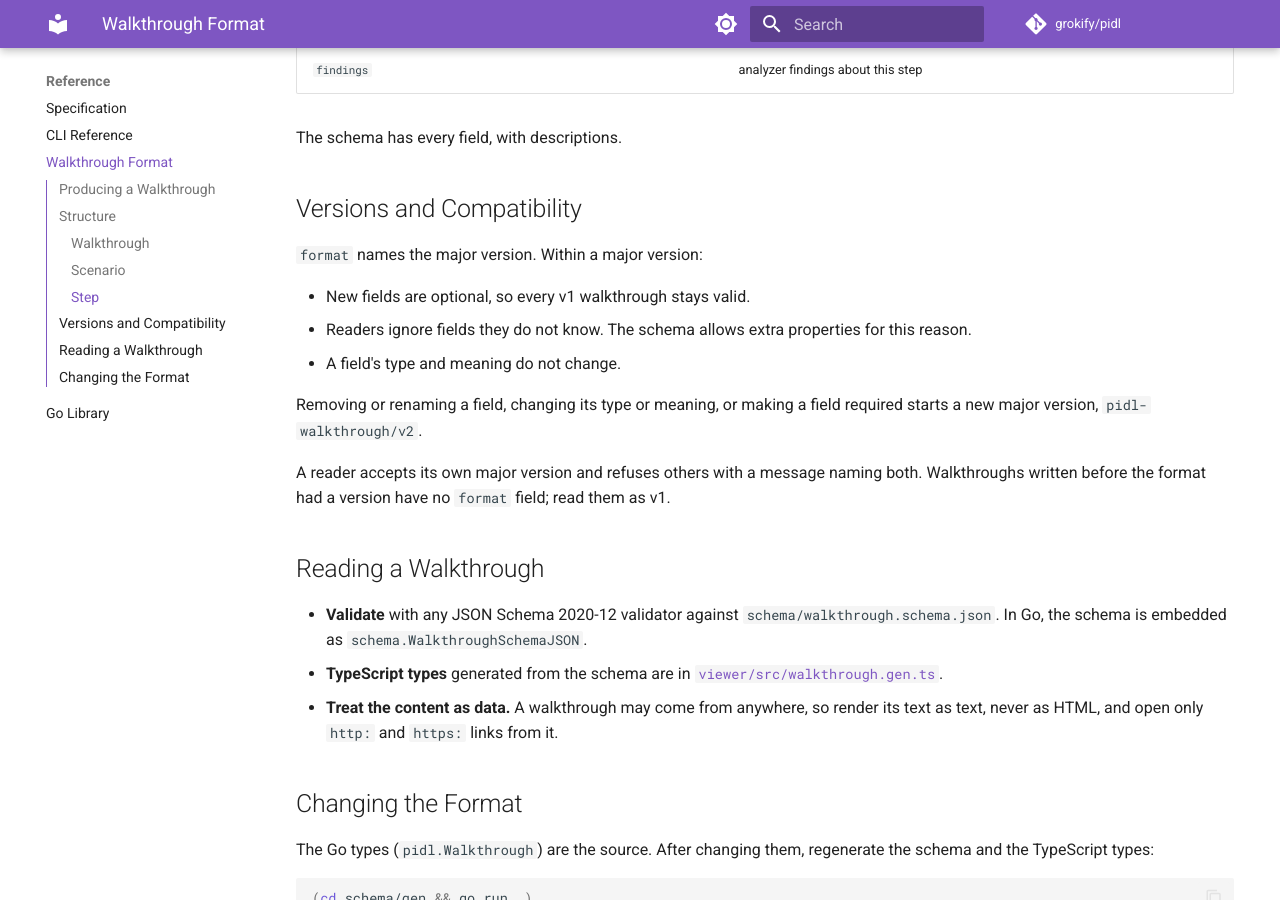
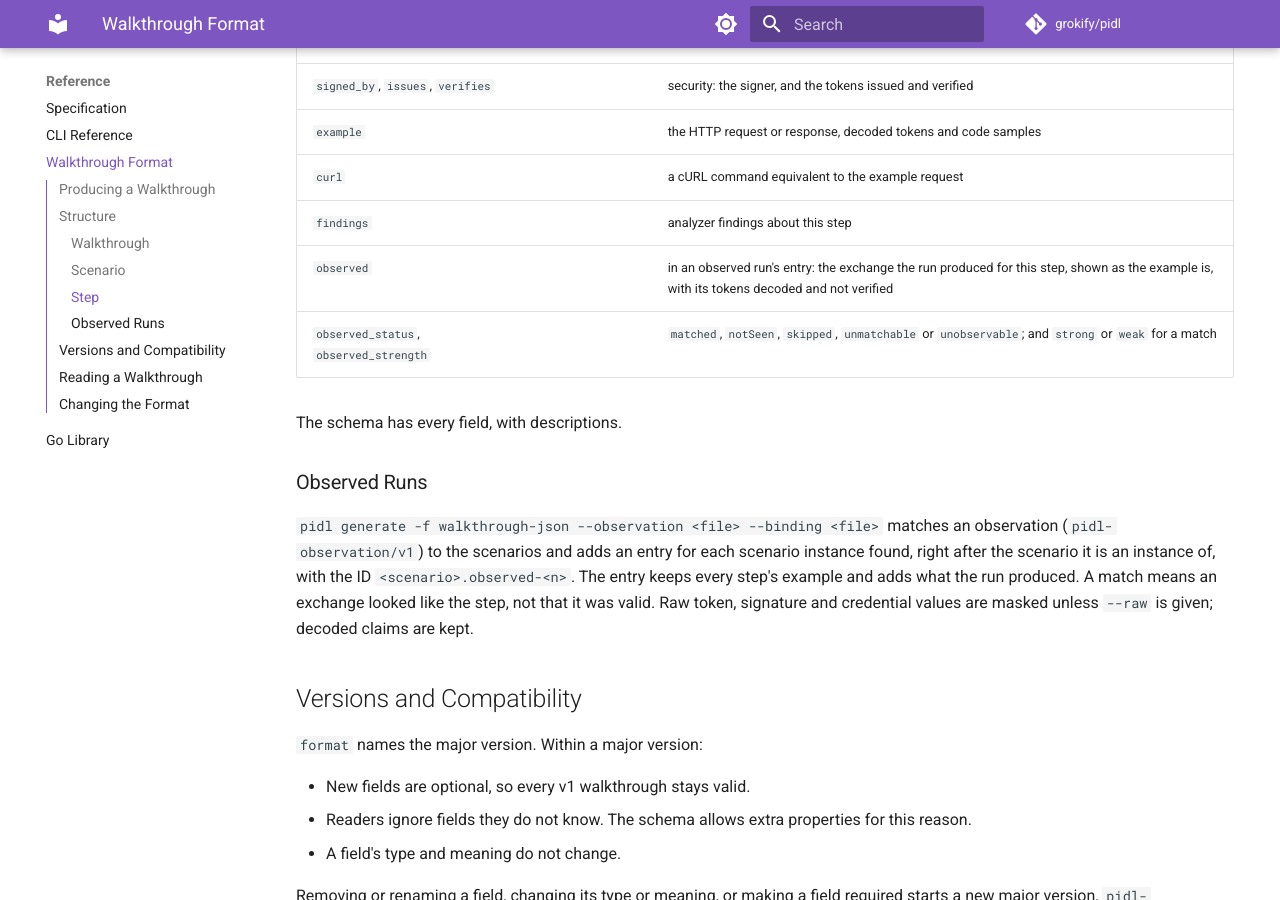
Before and after one commit to grokify/pidl, an MkDocs documentation site: the page built from docs/reference/walkthrough-format.md, in a window 1280 px wide and 900 px high, scrolled down 2920 px. Built offline with MkDocs 1.6.1 and Material for MkDocs 9.7.7, drawn with Linux system fonts in a browser that asks for light colours; comment, search, counter and statistics services are not loaded; some of the changed text lies outside the part shown.

Commit message:
docs: describe observed runs and the observe command
Refs: RMI-PIDL-135
Refs: RMI-PIDL-136
Co-Authored-By: Claude Opus 5.5 <noreply@anthropic.com>

```diff
--- a/docs/reference/walkthrough-format.md
+++ b/docs/reference/walkthrough-format.md
@@ -70,6 +70,8 @@ Name walkthrough files `<name>.walkthrough.json`, so their format is clear witho
 | `group`, `variant_of`, `variant_label` | | navigation: its group, and the scenario it is a variant of |
 | `description`, `narration`, `briefing` | | prose, spoken text by language, and an introduction |
 | `samples` | | code samples for the whole scenario |
+| `observed_run` | | on an entry showing a run observed in a real system: the scenario it is an instance of, the capture's source, the instance number, the runner-up scenario, counts of step outcomes, and whether raw values were redacted |
+| `observed_extra` | | that run's exchanges that matched no step, each with `after_step`, the number of the step it followed (0 before the first) |
 
 ### Step
 
@@ -86,8 +88,14 @@ Name walkthrough files `<name>.walkthrough.json`, so their format is clear witho
 | `example` | | the HTTP request or response, decoded tokens and code samples |
 | `curl` | | a cURL command equivalent to the example request |
 | `findings` | | analyzer findings about this step |
+| `observed` | | in an observed run's entry: the exchange the run produced for this step, shown as the example is, with its tokens decoded and not verified |
+| `observed_status`, `observed_strength` | | `matched`, `notSeen`, `skipped`, `unmatchable` or `unobservable`; and `strong` or `weak` for a match |
 
 The schema has every field, with descriptions.
+
+### Observed Runs
+
+`pidl generate -f walkthrough-json --observation <file> --binding <file>` matches an observation (`pidl-observation/v1`) to the scenarios and adds an entry for each scenario instance found, right after the scenario it is an instance of, with the ID `<scenario>.observed-<n>`. The entry keeps every step's example and adds what the run produced. A match means an exchange looked like the step, not that it was valid. Raw token, signature and credential values are masked unless `--raw` is given; decoded claims are kept.
 
 ## Versions and Compatibility
 
```
Also changed, not shown: README.md (+13 -0 lines).
